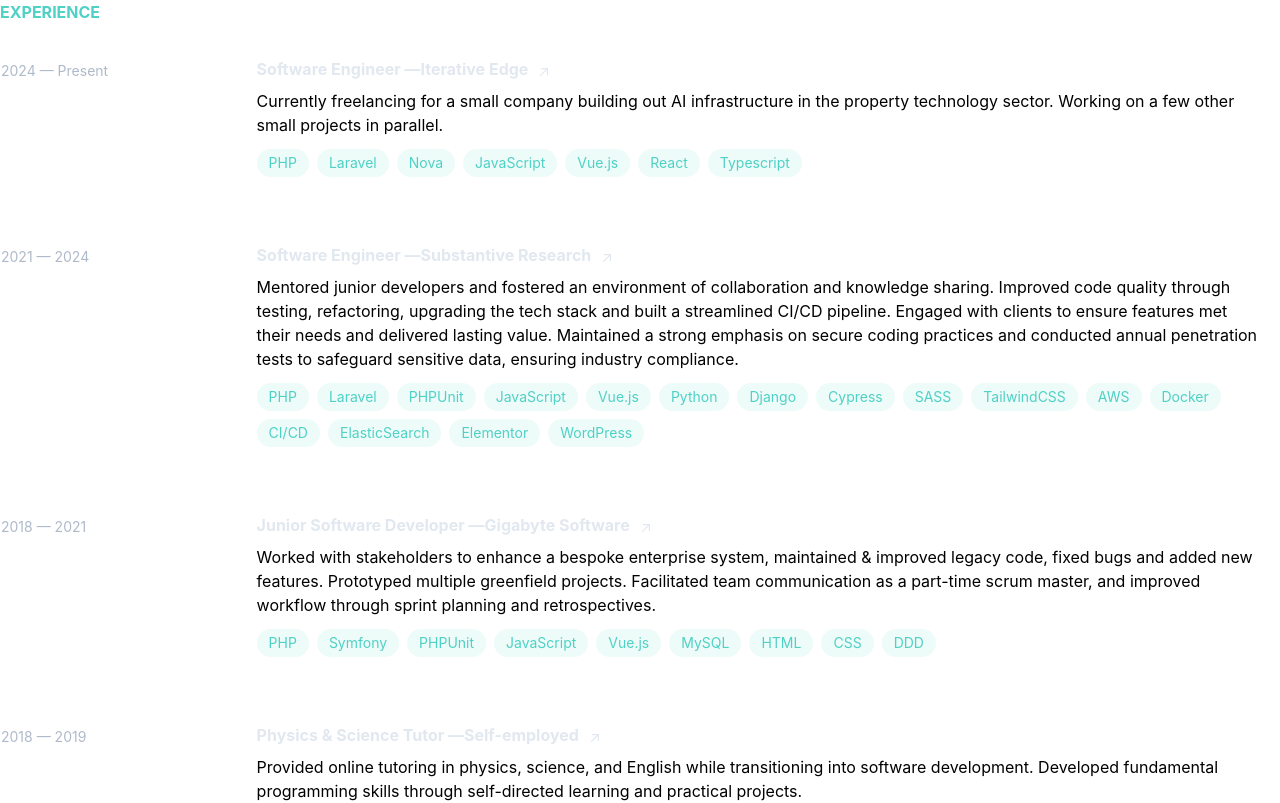
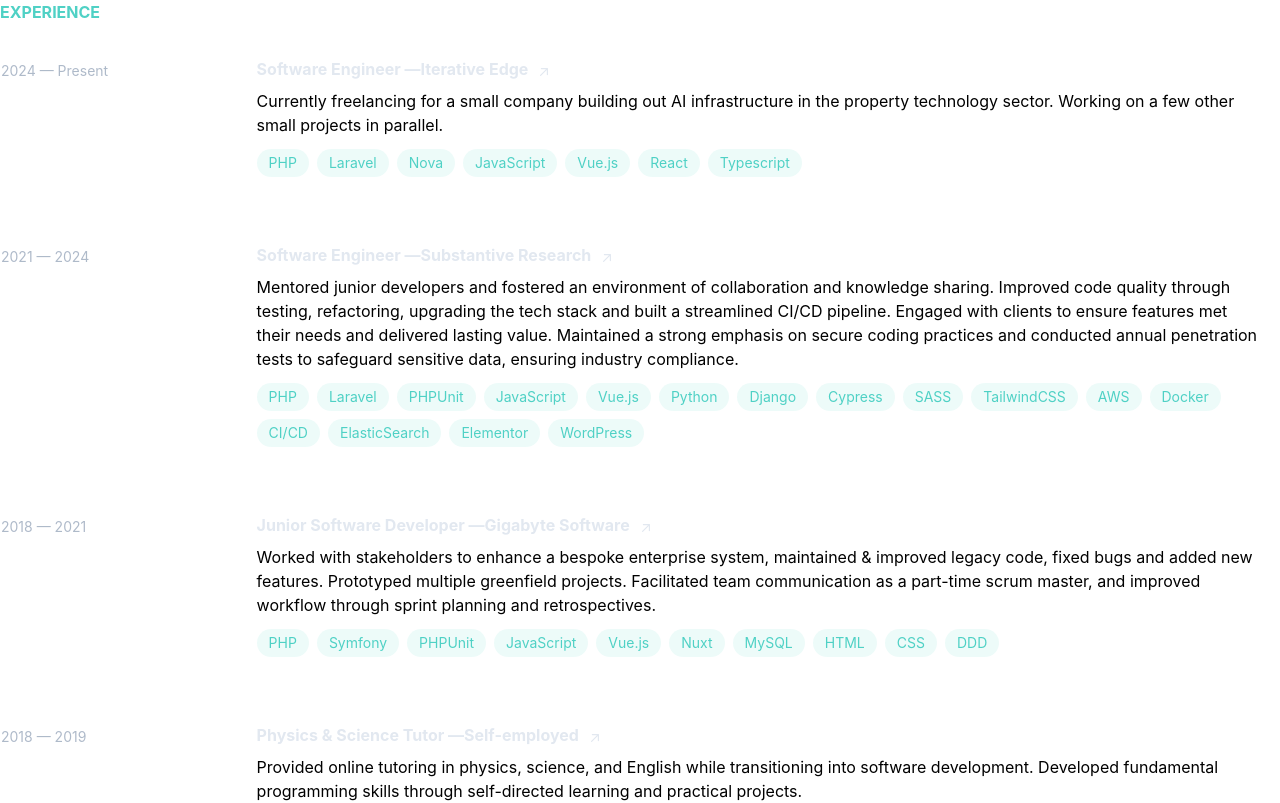
Before and after one commit to rowBawTick/resume, a Nuxt app: page /Experience in a window 1280 px wide. Shown: the top 803 px of the page. Built offline with nearby package versions, Linux system fonts and the light colour scheme.

Commit message:
Added skill

```diff
--- a/constants/experience.ts
+++ b/constants/experience.ts
@@ -40,7 +40,7 @@
     description: 'Worked with stakeholders to enhance a bespoke enterprise system, maintained & improved legacy code,' +
       ' fixed bugs and added new features. Prototyped multiple greenfield projects. Facilitated team communication ' +
       'as a part-time scrum master, and improved workflow through sprint planning and retrospectives.',
-    skills: ['PHP', 'Symfony', 'PHPUnit', 'JavaScript', 'Vue.js', 'MySQL', 'HTML', 'CSS', 'DDD']
+    skills: ['PHP', 'Symfony', 'PHPUnit', 'JavaScript', 'Vue.js', 'Nuxt', 'MySQL', 'HTML', 'CSS', 'DDD']
   },
   {
     title: 'Physics & Science Tutor',
```
